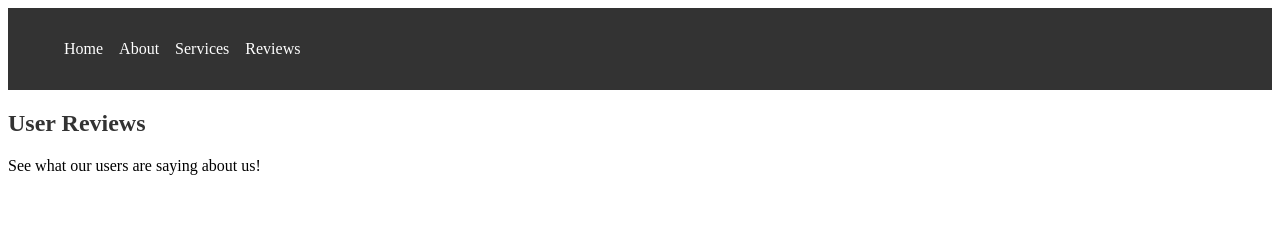
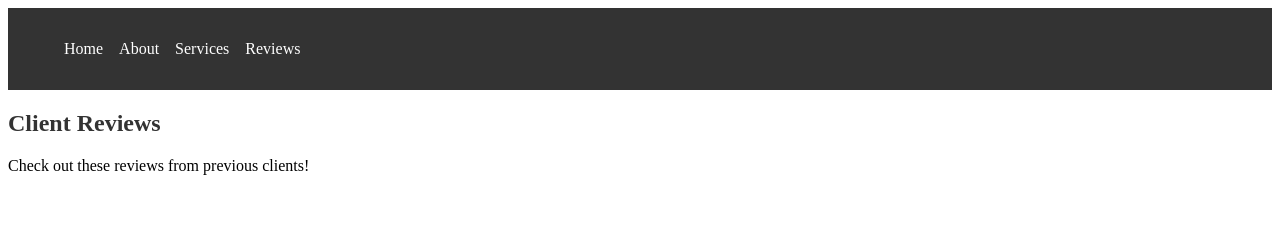
Before and after one commit to StingySpoilero/CAPSTONE, a React (Vite) app in the folder CAPSTONE/: page /reviews in a window 1280 px wide. Shown: the top 225 px of the page. Built offline with nearby package versions, Linux system fonts and the light colour scheme.

Commit message:
CAPSTONE

```diff
--- a/CAPSTONE/src/HomePage.jsx
+++ b/CAPSTONE/src/HomePage.jsx
@@ -2,7 +2,7 @@
 const HomePage = () => {
     return (
         <div>
-            <h1>Welcome to the Scheduling App</h1>
+            <h1>LauraJ Thee Esti</h1>
             <p>Schedule your appointments easily and efficiently.</p>
         </div>
     );
--- a/CAPSTONE/src/ReviewPage.jsx
+++ b/CAPSTONE/src/ReviewPage.jsx
@@ -2,8 +2,8 @@
 const ReviewPage = () => {
     return (
         <div>
-            <h2>User Reviews</h2>
-            <p>See what our users are saying about us!</p>
+            <h2>Client Reviews</h2>
+            <p>Check out these reviews from previous clients!</p>
         </div>
     );
 };
```
